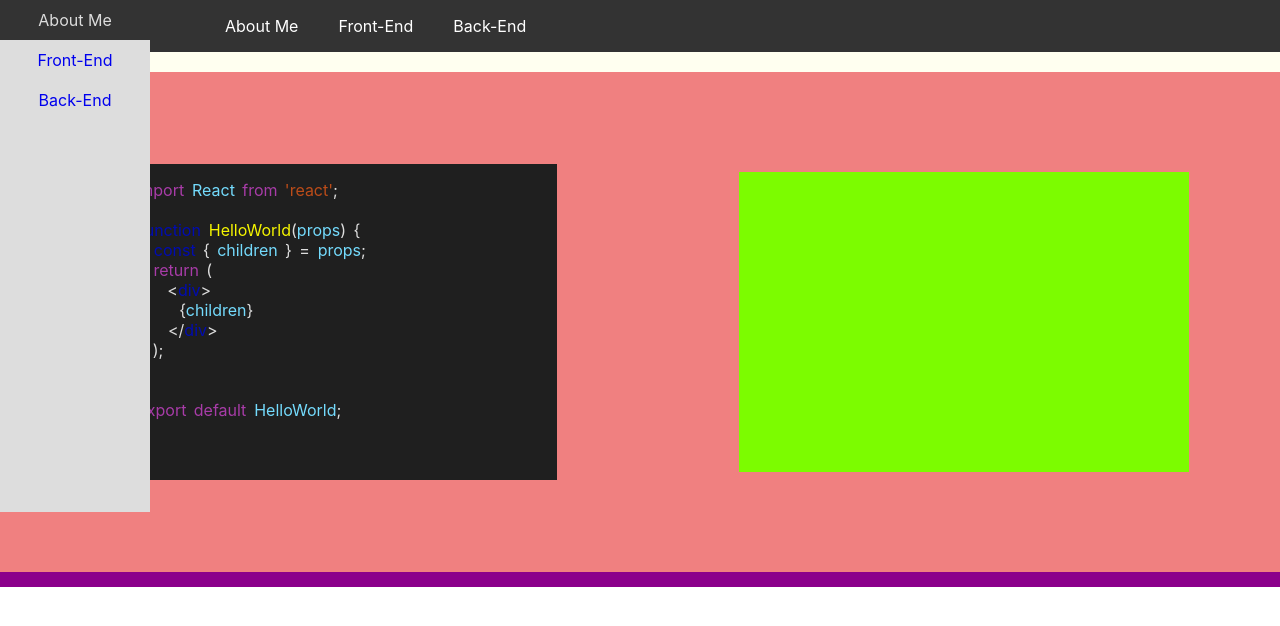
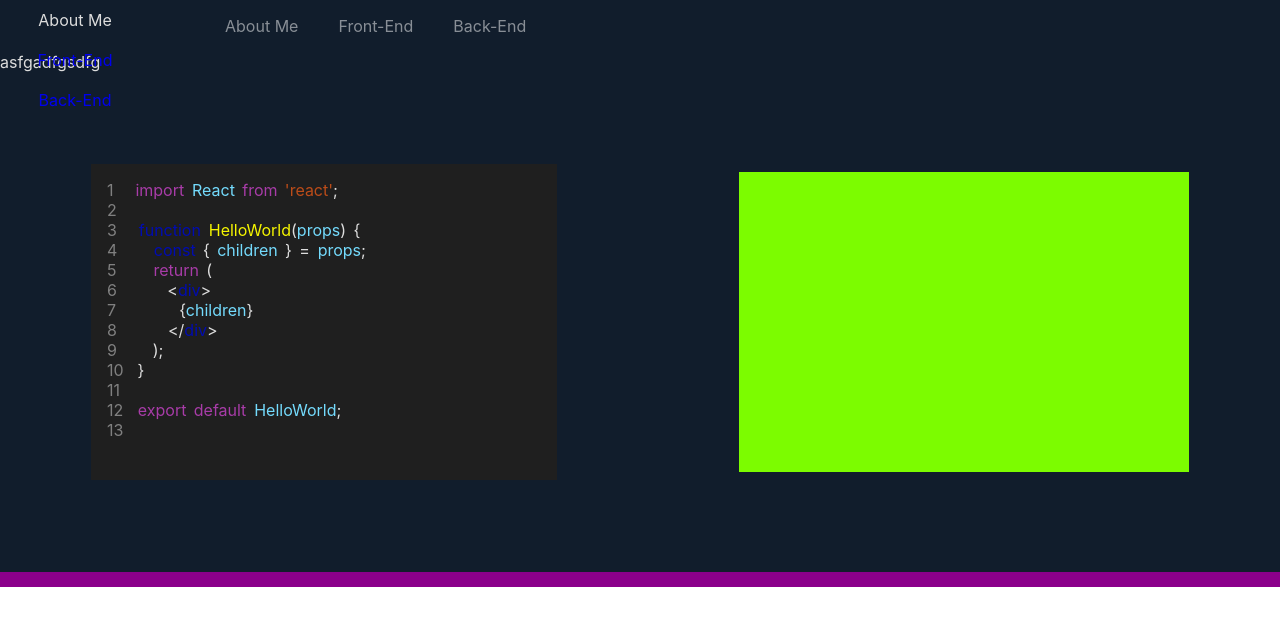
Before and after one commit to Gabrieldrc/my_page, a React (Create React App) app: page / in a window 1280 px wide. Shown: the top 626 px of the page. Built offline with nearby package versions, Linux system fonts and the light colour scheme.

Commit message:
TeminalPath component created

```diff
--- a/src/App.css
+++ b/src/App.css
@@ -1,9 +1,9 @@
 .App {
-  background-color: antiquewhite;
+  background-color: #111D2C;
 }
 /* Nav css */
 nav {
-  background-color: #333
+  /* background-color: rgba(43, 138, 255, 0.2) */
 }
 
 .nav_content {
@@ -13,20 +13,26 @@
 }
 
 .nav_content a {
-  color: white;
+  color: rgba(255, 255, 255, 0.5);
   padding: 14px 20px;
   text-decoration: none;
   text-align: center;
+  transition: border-left 100ms ease-in,
+    border-bottom 100ms ease-in,
+    background-color 200ms ease-in-out;
 }
 
 .nav_content a:hover {
-  border-bottom: 2px solid #ddd;
+  color: rgb(192, 235, 255);
+  background-color: rgba(0, 112, 163, 0.5);
+  border-bottom: 2px solid rgb(0, 174, 255);
+  border-left: 2px solid rgb(0, 174, 255);
 }
 
 /* BodyContent css */
 .body_content {
   position: relative;
-  background-color: darkblue;
+  /* background-color: darkblue; */
   min-height: 512px;
   color: #ddd;
 }
@@ -41,7 +47,7 @@
   flex-direction: column;
   justify-content: flex-start;
   align-items: flex-end;
-  background-color: #ddd;
+  /* background-color: #ddd; */
   min-height: inherit;
   width: 150px;
   margin-left: -140px;
@@ -60,7 +66,7 @@
 }
 
 .left_menu a:hover {
-  background-color: #333;
+  /* background-color: #333; */
   color: #ddd;
 }
 
@@ -68,7 +74,7 @@
 .content_box {
   width: inherit;
   min-height: inherit;
-  background-color: ivory;
+  /* background-color: ivory; */
 }
 
 /* ScreenContainer css  */
@@ -76,7 +82,7 @@
   display: flex;
   justify-content: center;
   flex-direction: row;
-  background-color: lightcoral;
+  /* background-color: lightcoral; */
   height: 500px;
 }
 
```
Also changed, not shown: src/components/CodeSamples/ReactSample.js (deleted, +0 -11 lines), src/components/TerminalPath/TerminalPath.js (added, +11 -0 lines).
